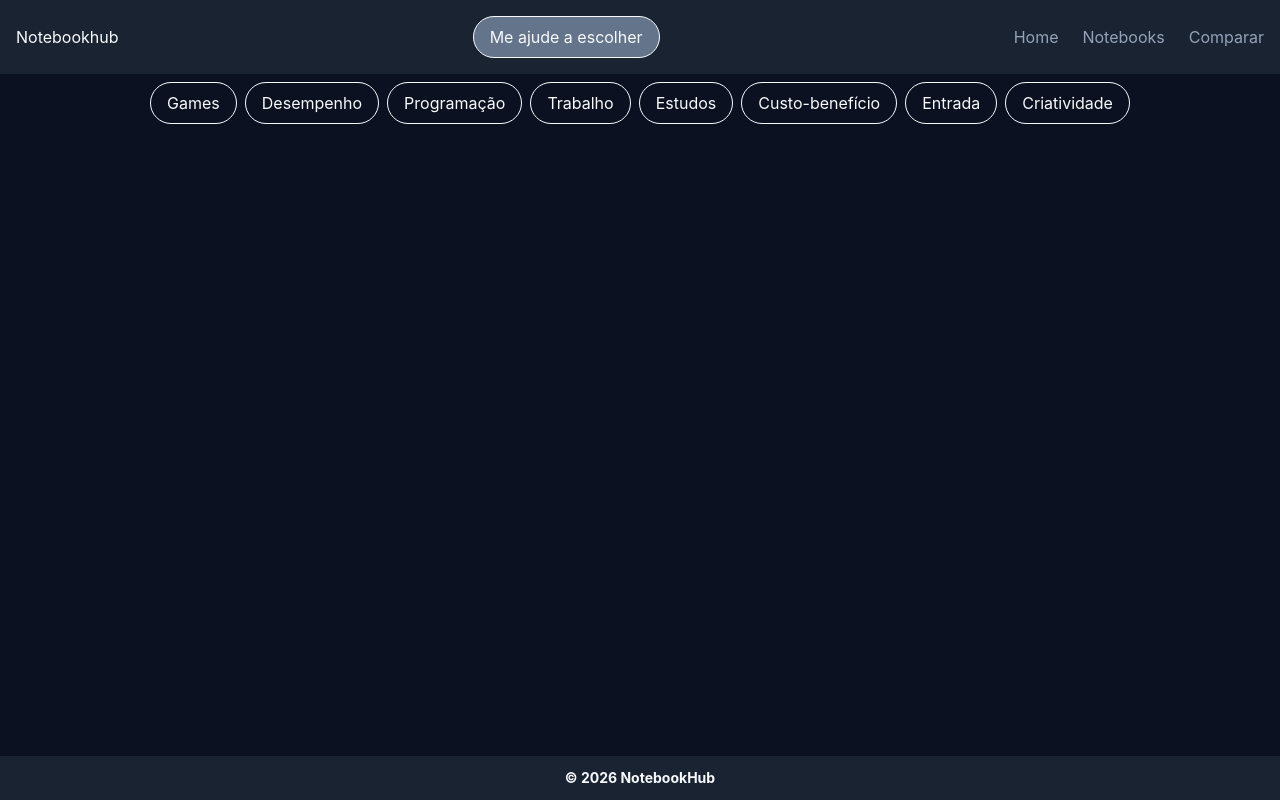
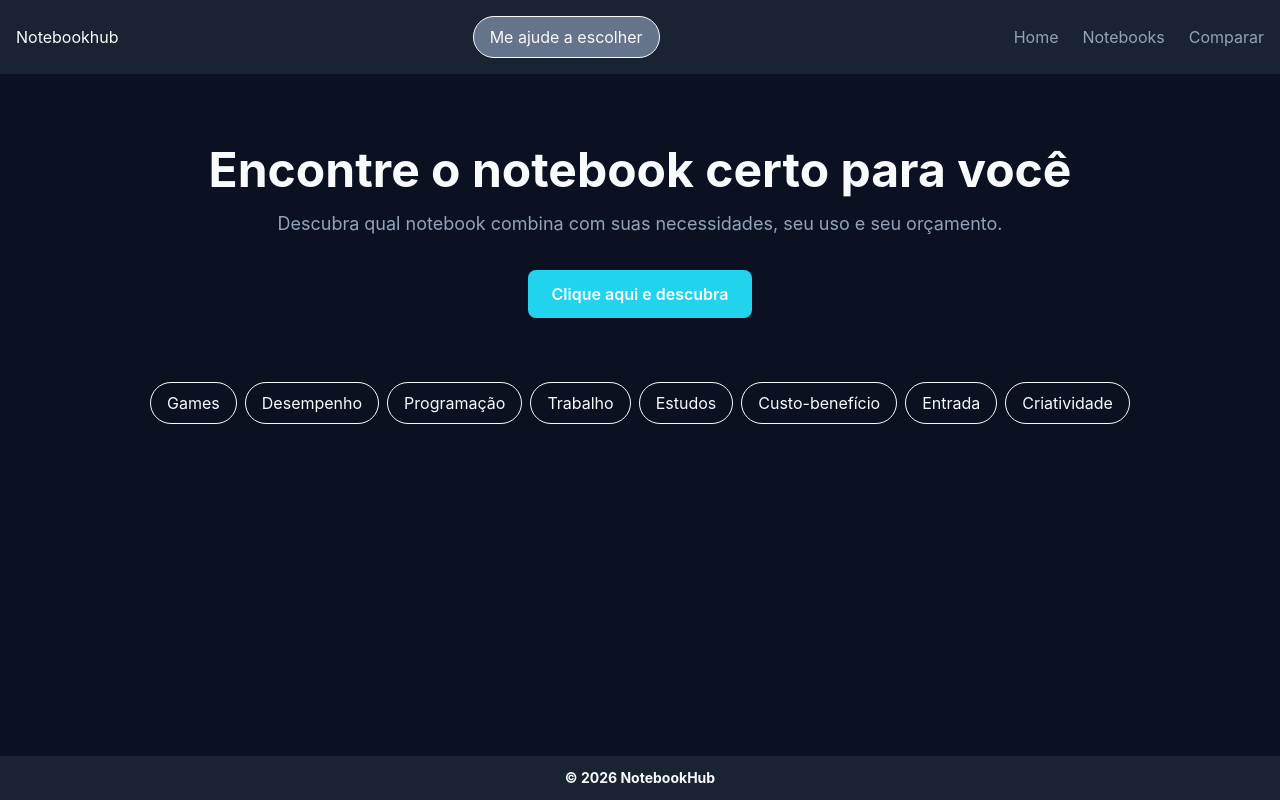
Before and after one commit to alessandrocamargo/notebookhub, a React (Vite) app: page / in a window 1280 px wide. Built offline with nearby package versions, Linux system fonts and the light colour scheme.

Commit message:
feat: constroi Hero da Home e adiciona CTA de recomendacao na navbar

```diff
--- a/src/pages/HomePage.jsx
+++ b/src/pages/HomePage.jsx
@@ -7,6 +7,21 @@ export default function HomePage() {
 
     return (
         <div className="max-w-7xl mx-auto">
+            <section className="py-16 text-center">
+                    <div className="flex flex-col items-center">
+                        <h1 className="text-5xl font-bold text-ink-primary">
+                            Encontre o notebook certo para você
+                        </h1>
+
+                        <p className="mt-4 text-lg text-ink-secondary">
+                            Descubra qual notebook combina com suas necessidades, seu uso e seu orçamento.
+                        </p>
+
+                        <Link to="/recomendacao" className="mt-8 inline-flex items-center rounded-lg bg-primary px-6 py-3 font-semibold text-ink-primary">
+                            Clique aqui e descubra
+                        </Link>
+                    </div>
+            </section>
                 <div className="flex flex-wrap gap-2">
                     {categoriasUnicas.map((categoria) => (
                         <Link key={categoria} to={`/categoria/${slugify(categoria)}`} className="rounded-full border px-4 py-2 hover:text-primary transition-colors">
@@ -15,5 +30,6 @@ export default function HomePage() {
                     ))}
                 </div>
         </div>
+
     )
 }
```
Lines whose indentation alone changed are shown as unchanged.
